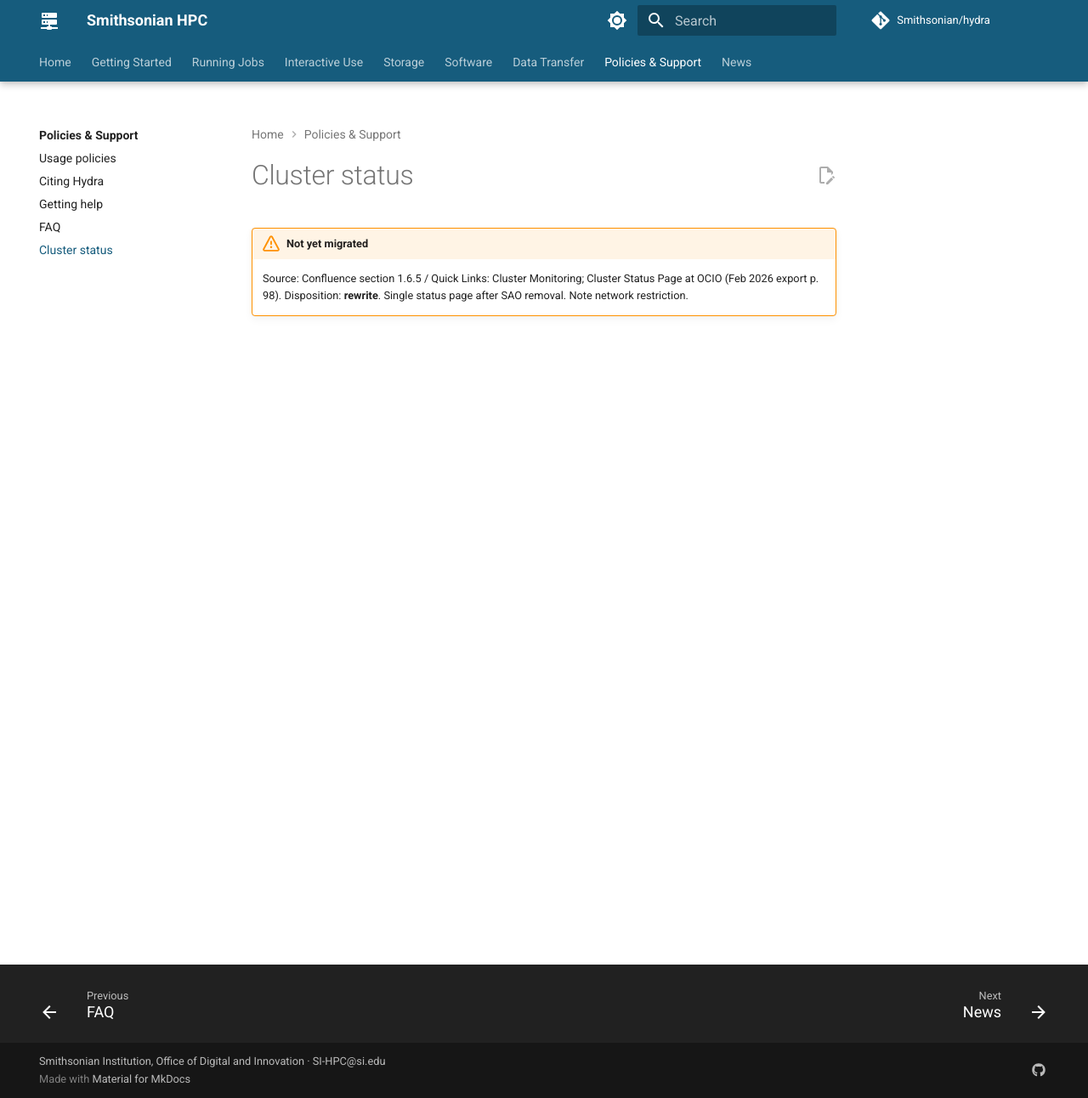
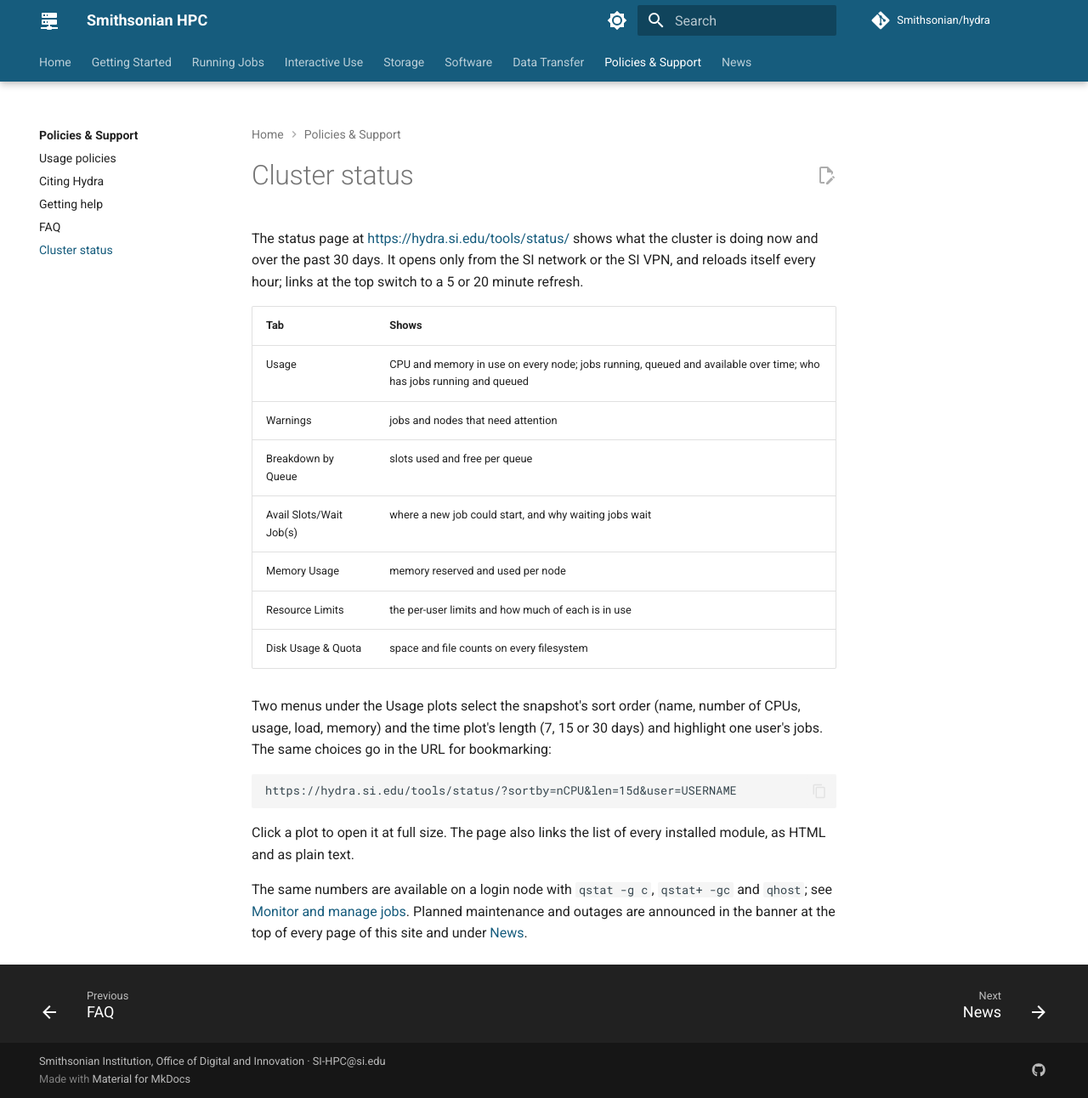
Before and after one commit to ODI-DPAC/hydra, an MkDocs documentation site: the page built from docs/policies/status.md, in a window 1280 px wide and 1292 px high. Shown: the whole window at 85% size. Built offline with MkDocs 1.6.1 and Material for MkDocs 9.7.7, drawn with Linux system fonts in a browser that asks for light colours; comment, search, counter and statistics services are not loaded.

Commit message:
Write the cluster status page

````diff
--- a/docs/policies/status.md
+++ b/docs/policies/status.md
@@ -1,6 +1,23 @@
 # Cluster status
 
-!!! warning "Not yet migrated"
-    Source: Confluence section 1.6.5 / Quick Links: Cluster Monitoring; Cluster Status Page at OCIO (Feb 2026 export p. 98). Disposition: **rewrite**. Single status page after SAO removal. Note network restriction.
+The status page at <https://hydra.si.edu/tools/status/> shows what the cluster is doing now and over the past 30 days. It opens only from the SI network or the SI VPN, and reloads itself every hour; links at the top switch to a 5 or 20 minute refresh.
 
-<!-- Delete the admonition above once the page is written. Keep one topic per page. -->
+| Tab | Shows |
+|---|---|
+| Usage | CPU and memory in use on every node; jobs running, queued and available over time; who has jobs running and queued |
+| Warnings | jobs and nodes that need attention |
+| Breakdown by Queue | slots used and free per queue |
+| Avail Slots/Wait Job(s) | where a new job could start, and why waiting jobs wait |
+| Memory Usage | memory reserved and used per node |
+| Resource Limits | the per-user limits and how much of each is in use |
+| Disk Usage & Quota | space and file counts on every filesystem |
+
+Two menus under the Usage plots select the snapshot's sort order (name, number of CPUs, usage, load, memory) and the time plot's length (7, 15 or 30 days) and highlight one user's jobs. The same choices go in the URL for bookmarking:
+
+```text
+https://hydra.si.edu/tools/status/?sortby=nCPU&len=15d&user=USERNAME
+```
+
+Click a plot to open it at full size. The page also links the list of every installed module, as HTML and as plain text.
+
+The same numbers are available on a login node with `qstat -g c`, `qstat+ -gc` and `qhost`; see [Monitor and manage jobs](../hydra/jobs/monitoring.md#check-the-state-of-the-cluster). Planned maintenance and outages are announced in the banner at the top of every page of this site and under [News](../news/index.md).
````
